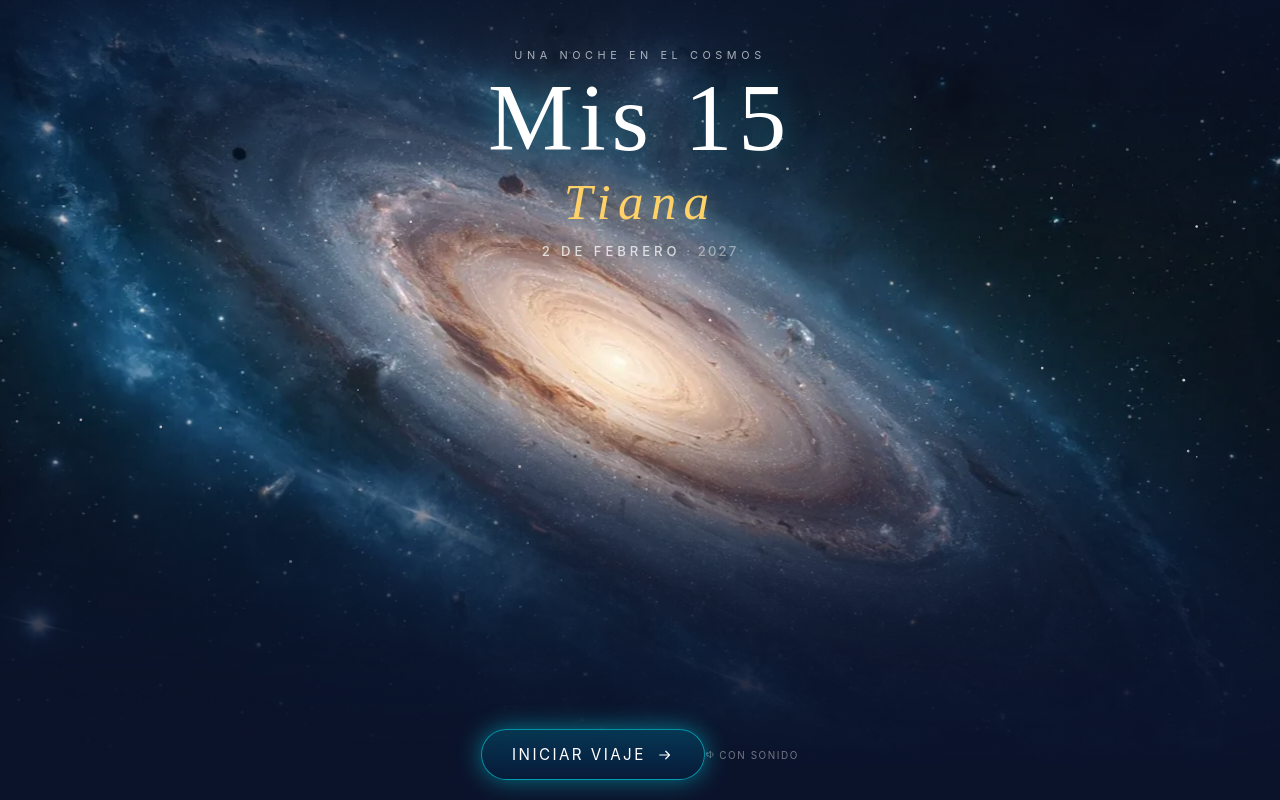
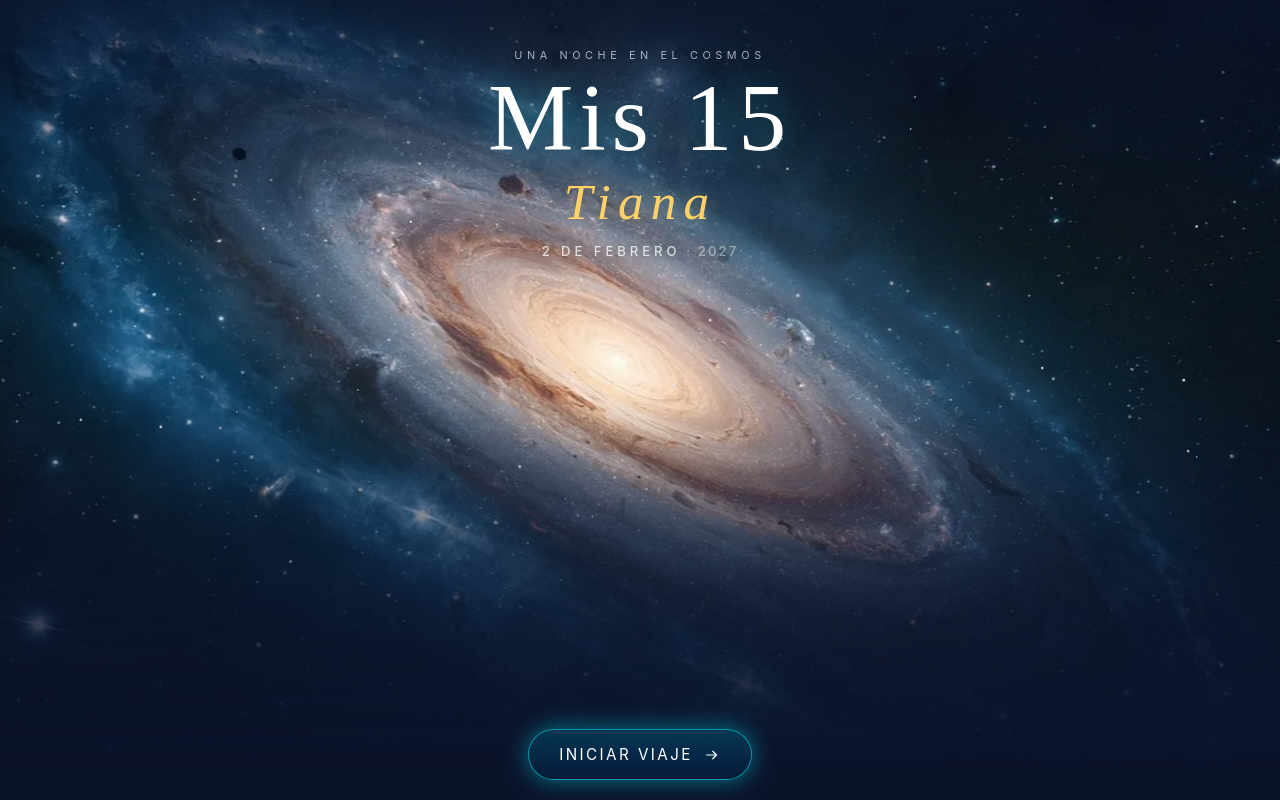
Before and after one commit to rgcandia/xv-galaxia, a React (Vite) app: page / in a window 1280 px wide. Built offline with nearby package versions, Linux system fonts and the light colour scheme.

Commit message:
fix(F1): fuera el aviso de sonido

```diff
--- a/src/App.tsx
+++ b/src/App.tsx
@@ -78,7 +78,7 @@ export default function App() {
       </header>
 
       <footer className="bottom">
-        <button className="cta" onClick={iniciar} aria-label={`${evento.cta} — con sonido`}>
+        <button className="cta" onClick={iniciar} aria-label={evento.cta}>
           <span>{evento.cta}</span>
           <svg viewBox="0 0 24 24" width="18" height="18" aria-hidden="true">
             <path
@@ -92,20 +92,6 @@ export default function App() {
           </svg>
         </button>
 
-        {/* Aviso de sonido: discreto, un ícono y dos palabras. */}
-        <p className="hint hint-sound">
-          <svg viewBox="0 0 24 24" width="11" height="11" aria-hidden="true">
-            <path
-              d="M4 9v6h3.5L12 19V5L7.5 9H4zm11.5-1.2a5 5 0 0 1 0 8.4"
-              fill="none"
-              stroke="currentColor"
-              strokeWidth="1.8"
-              strokeLinecap="round"
-              strokeLinejoin="round"
-            />
-          </svg>
-          {evento.hint}
-        </p>
       </footer>
 
       {/* Etapa 2 · Inmersión. Siempre montado, oculto: el play() sale del gesto. */}
--- a/src/evento.ts
+++ b/src/evento.ts
@@ -24,8 +24,6 @@ export const evento = {
   titulo: 'Mis 15',
   /** Texto del botón principal. */
   cta: 'Iniciar viaje',
-  /** Aviso chico debajo del botón (con ícono de parlante). */
-  hint: 'Con sonido',
 
   /**
    * Segundo del video en el que se dispara el flash y se entra a la portada.
--- a/src/styles/portada.css
+++ b/src/styles/portada.css
@@ -265,16 +265,3 @@
     animation: none;
   }
 }
-
-/* --- Aviso de sonido (chico, sin molestar) ------------------------------- */
-.hint-sound {
-  display: inline-flex;
-  align-items: center;
-  justify-content: center;
-  gap: 0.35em;
-  font-size: 0.62rem;
-  letter-spacing: 0.16em;
-  text-transform: uppercase;
-  color: rgb(255 255 255 / 0.42);
-  margin-inline: auto;
-}
```
